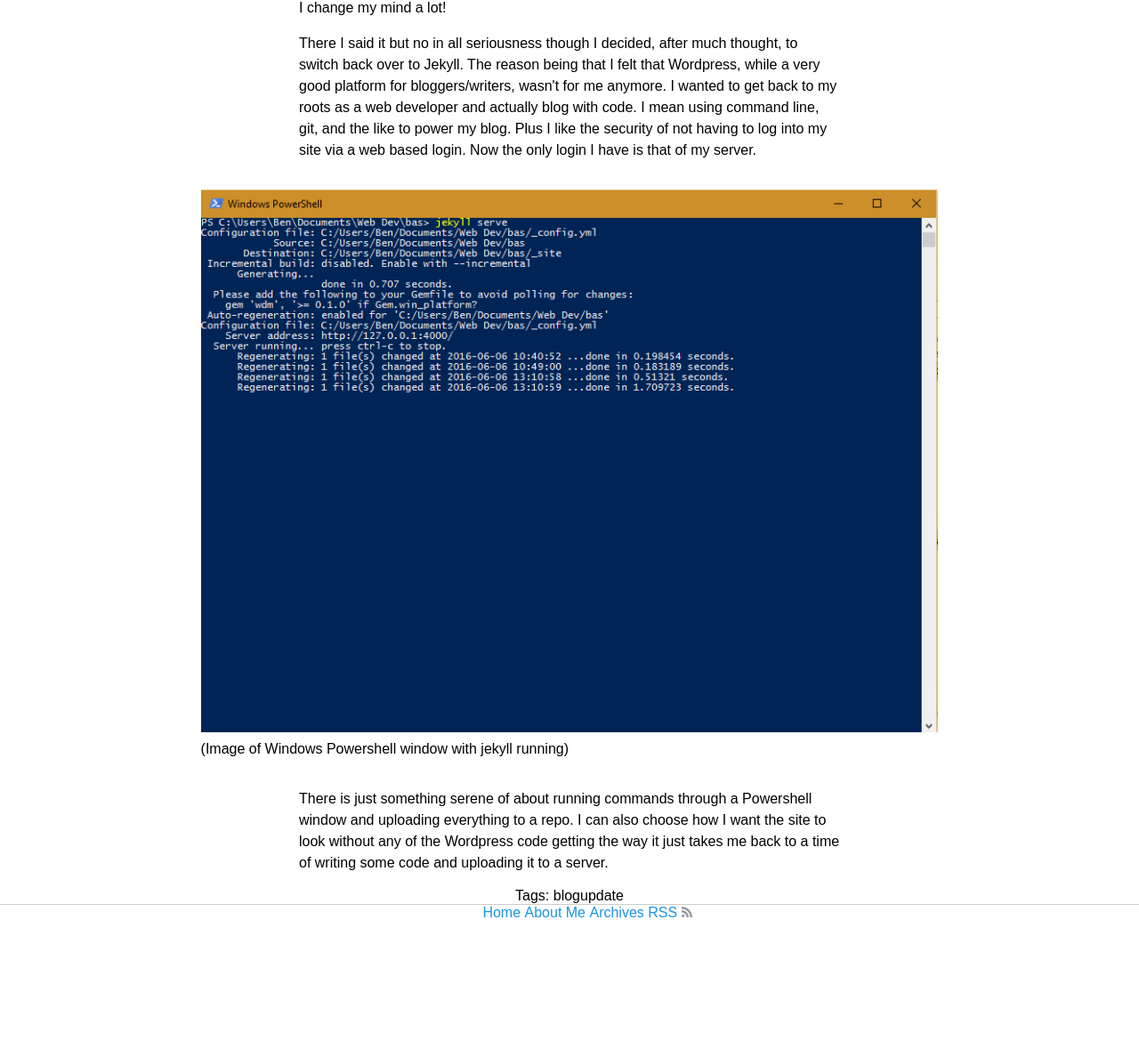
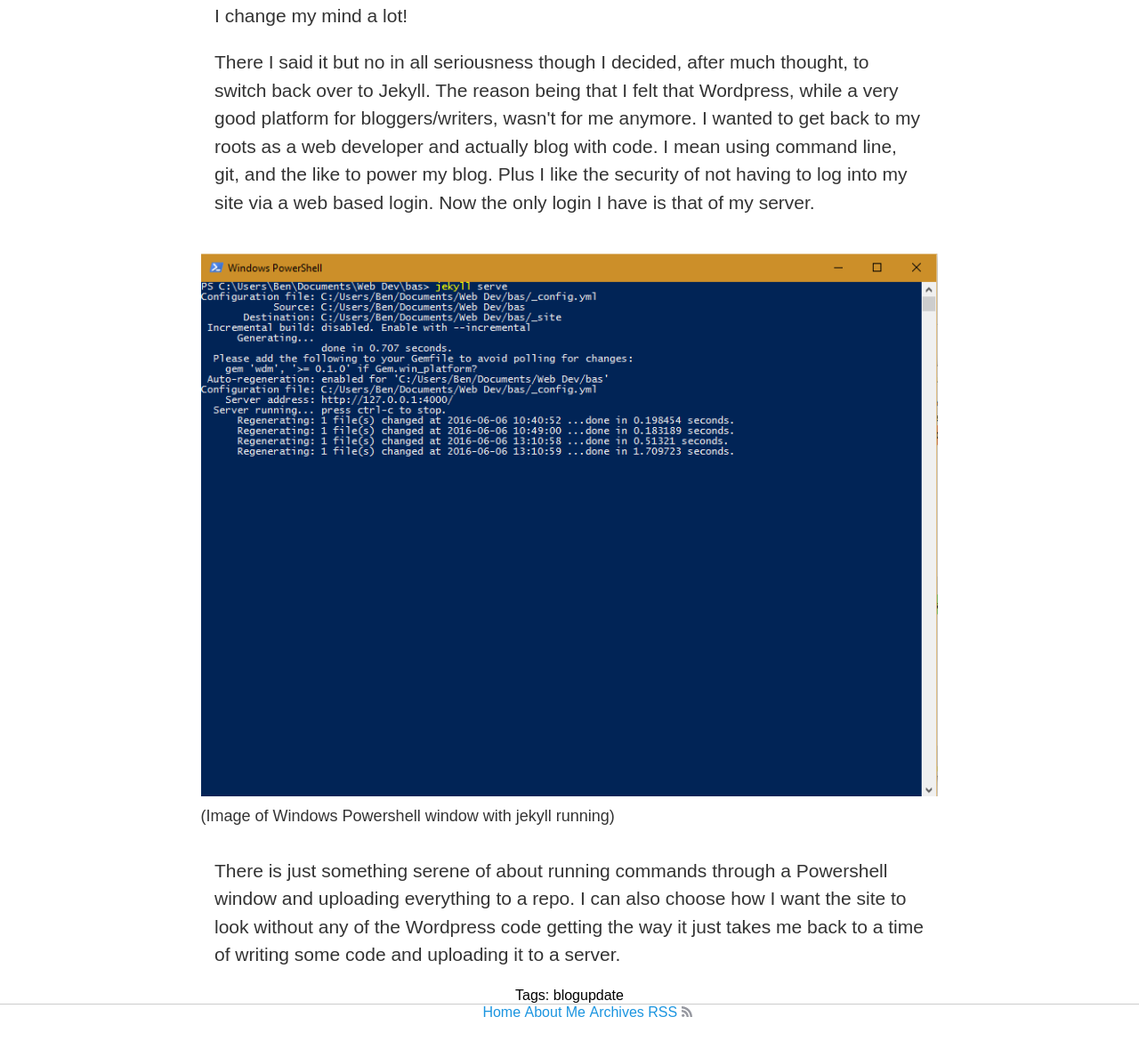
Before and after one commit to BenSanders/bas, a Jekyll site: the page built from _posts/2016-06-06-back-to-jekyll.md, in a window 1280 px wide. Shown: the part 945-2124 px from the top of the page at 89% size. Built offline with Jekyll 4.4.1, drawn with Linux system fonts in a browser that asks for light colours; before the commit the page ends 2012 px from its top, so only the background shows below that.

Commit message:
Changed font size on posts and gave it a slight tint; last commit for the night. good night

```diff
--- a/css/main.css
+++ b/css/main.css
@@ -310,6 +310,13 @@
     width: 38em;
     margin: 15px auto;
     line-height: 1.5;
+    color: rgba(0,0,0,.8);
+    font-size: 21px;
+}
+
+.img-desc {
+  font-size: 18px;
+
 }
 
 .photoset {
--- a/css/photospage.css
+++ /dev/null
@@ -1,4 +0,0 @@
-.photospage {
-	background-color: #2d2d2d;
-	color: white;
-}
```
Also changed, not shown: 3 other files.
